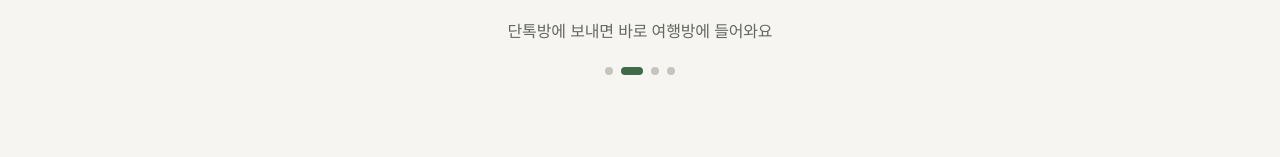
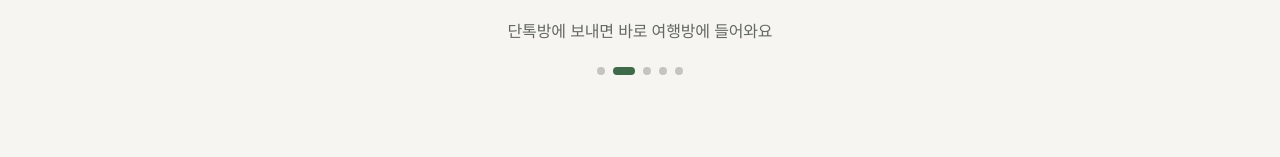
Before and after one commit to 100-hours-a-week/KTB4-20th-FE, a React (Vite) app: page /login in a window 1280 px wide. Shown: the part 489-646 px from the top of the page. Built offline with nearby package versions, Linux system fonts and the light colour scheme; no server answers; a web font is replaced by a local one.

Commit message:
feat: 로그인 화면 기능 소개에 포토미션 장 추가

```diff
--- a/src/pages/Login/Login.tsx
+++ b/src/pages/Login/Login.tsx
@@ -74,6 +74,14 @@ const FEATURE_SLIDES: FeatureSlide[] = [
     before: '',
     highlight: '사람들과 이야기해요',
     description: '지역 오픈 채팅에서 여행 정보를 나눠요',
+  },
+  {
+    region: '전주',
+    stub: '미션',
+    lead: '여행하는 날마다',
+    before: '',
+    highlight: '사진 미션을 깨요',
+    description: '미션 사진은 여행이 끝나면 앨범으로 모여요',
   },
 ];
 
```
